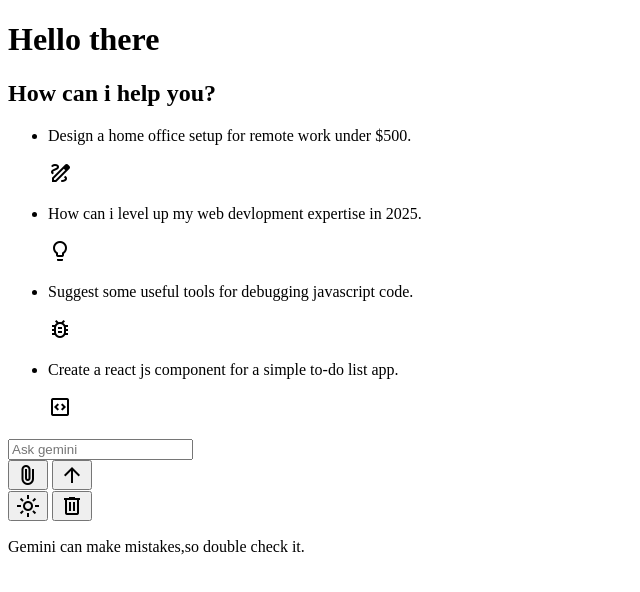
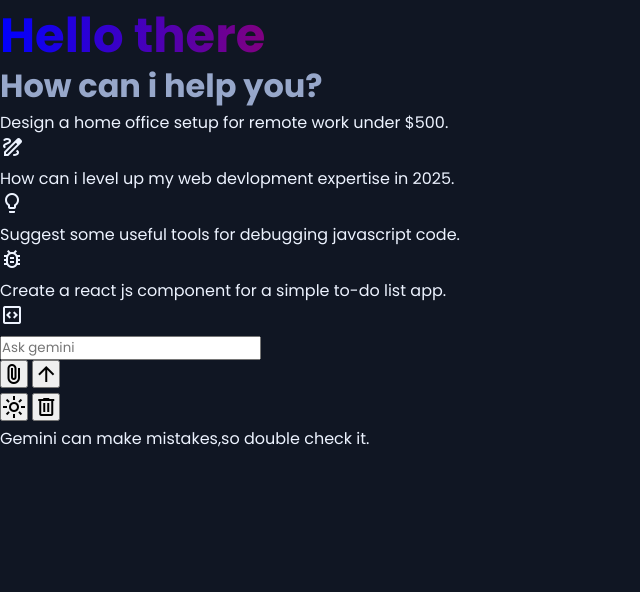
Before and after one commit to varun-web-dev/AskVarunAI, a plain HTML site: page index.html in a window 1280 px wide. Shown: the whole page, without its empty margins (0-640 px from the left). Drawn offline with nearby package versions, Linux system fonts and the light colour scheme.

Commit message:
heading section completed

```diff
--- a/style.css
+++ b/style.css
@@ -1,2 +1,49 @@
 /* import poppins font */
 @import url('https://fonts.googleapis.com/css2?family=Montserrat:ital,wght@0,100..900;1,100..900&family=Poppins:ital,wght@0,100;0,200;0,300;0,400;0,500;0,600;0,700;0,800;0,900;1,100;1,200;1,300;1,400;1,500;1,600;1,700;1,800;1,900&display=swap');
+
+*{
+    margin: 0;
+    padding: 0;
+    box-sizing: border-box;
+    font-family: "poppins",serif;
+}
+
+:root{
+    /* dark theme color */
+    --text-color: #edf3ff;
+    --sub-heading-color:#97a7ca;
+    --placeholder-color:#c3cdde;
+    --primary-color:#101623;
+    --secondary-color:#283045;
+    --secondary-hover-color:#333e58;
+    --scrollbar-color:#626a75;
+}
+
+body{
+    color:var(--text-color);
+    background: var(--primary-color);
+}
+
+/* Heading section */
+
+.container{
+    padding: 40px 0 70px;
+    margin:auto;
+    max-width: 950px;
+    width: 100%;
+}
+
+header .heading{
+    font-size: 3rem;
+    width: fit-content;
+    background: linear-gradient(to right ,blue , purple);
+    background-clip: text;
+    -webkit-background-clip: text;
+    -webkit-text-fill-color: transparent;
+}
+
+header .sub-heading{
+ font-size: 2rem;
+ color: var(--sub-heading-color);
+ margin-top: -10px;
+}
```
